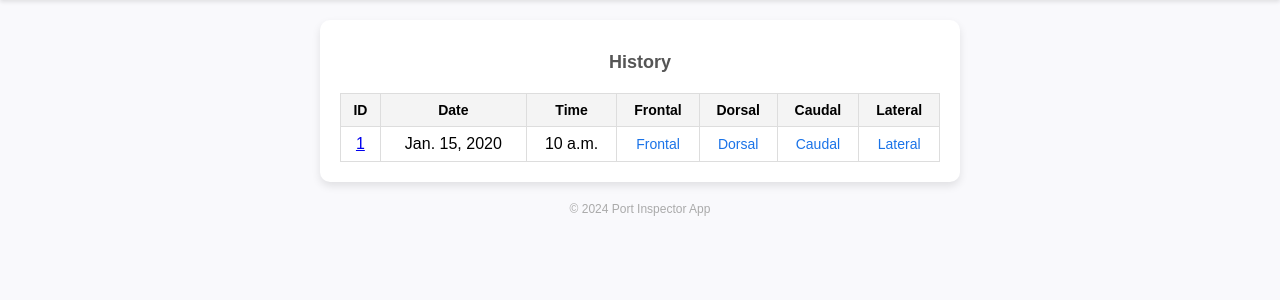
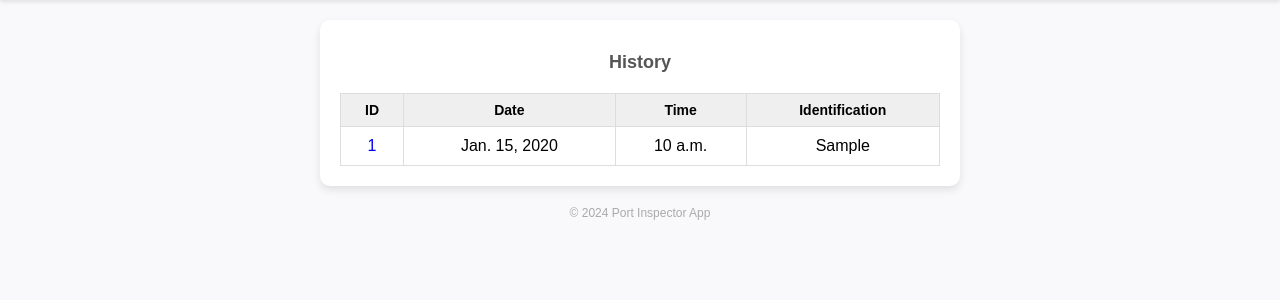
Before and after one commit to usd-cs/COMP-49X-24-25-port-inspector-project, a Django app: template port_inspector/port_inspector_app/templates/history.html in a window 1280 px wide. Shown: the part 39-339 px from the top of the page. Run offline with Django 4.2, Linux system fonts and the light colour scheme; the template is opened without the code that fills it: most values are stand-ins (such as "Sample title", 1, 10 or a date in 2020).

Commit message:
UI Cleanup for history page and header

```diff
--- a/port_inspector/port_inspector_app/templates/history.html
+++ b/port_inspector/port_inspector_app/templates/history.html
@@ -60,7 +60,7 @@
             text-align: center;
         }
         table th {
-            background-color: #f4f4f4;
+            background-color: #efefef;
             font-size: 14px;
         }
         table tr:nth-child(even) {
@@ -69,52 +69,28 @@
         table tr:hover {
             background-color: #f1f1f1;
         }
-        .view-link {
-            color: #1a73e8;
+        table td {
+            padding-top: 10px;
+            padding-bottom: 10px;
+        }
+
+        .table-link {
+            color:#0000ee;
             text-decoration: none;
-            font-size: 14px;
-            cursor: pointer;
+            font-weight: 500;
+            transition: color 0.2s ease, text-decoration 0.2s ease;
         }
-        .view-link:hover {
+
+        .table-link:hover {
+            color: #007bff;
             text-decoration: underline;
         }
 
-        /* Modal Styles */
-        .modal {
-            display: none;
-            position: fixed;
-            top: 0;
-            left: 0;
-            width: 100%;
-            height: 100%;
-            background-color: rgba(0, 0, 0, 0.5);
-            justify-content: center;
-            align-items: center;
+        .table-link {
+            padding: 2px 4px;
+            border-radius: 4px;
         }
-        .modal-content {
-            background-color: white;
-            border-radius: 10px;
-            padding: 20px;
-            text-align: center;
-            position: relative;
-            max-width: 90%;
-        }
-        .modal img {
-            max-width: 100%;
-            max-height: 80vh;
-        }
-        .close-btn {
-            position: absolute;
-            top: 10px;
-            right: 10px;
-            background: none;
-            border: none;
-            font-size: 18px;
-            cursor: pointer;
-        }
-        .close-btn:hover {
-            color: red;
-        }
+
         footer {
             margin-top: 20px;
             font-size: 12px;
@@ -127,7 +103,7 @@
         <a href="/" class="icon">🏠<span>Home</span></a>
         <a href="/history" class="icon">📜<span>History</span></a>
         <a href="/upload" class="icon">📤<span>Upload Photo</span></a>
-        <a href="/logout" class="icon">👤<span>Profile</span></a>
+        <a href="/profile" class="icon">👤<span>Profile</span></a>
         {% if not request.user.is_authenticated %}
         <a href="/login" class="icon">🔒<span>Login</span></a>
         {% endif %}
@@ -143,80 +119,23 @@
                     <th>ID</th>
                     <th>Date</th>
                     <th>Time</th>
-                    <th>Frontal</th>
-                    <th>Dorsal</th>
-                    <th>Caudal</th>
-                    <th>Lateral</th>
+                    <th>Identification</th>
                 </tr>
             </thead>
             <tbody>
                 {% for upload in uploads %}
                 <tr>
-                    <td><a href="{% url 'results' upload.1 %}" target="_blank">{{ upload.0.id }}</a></td>
+                    <td><a class="table-link" href="{% url 'results' upload.1 %}" target="_blank">{{ upload.0.id }}</a></td>
                     <td>{{ upload.0.upload_date.date|default:"No date" }}</td>
                     <td>{{ upload.0.upload_date.time|default:"No time" }}</td>
-                    <td>
-                        {% if upload.0.frontal_image and upload.0.frontal_image.image %}
-                            <a class="view-link" onclick="openModal('{{ MEDIA_URL }}{{ upload.0.frontal_image.image }}')">Frontal</a>
-                        {% else %}
-                            No image
-                        {% endif %}
-                    </td>
-
-                    <td>
-                        {% if upload.0.dorsal_image and upload.0.dorsal_image.image %}
-                            <a class="view-link" onclick="openModal('{{ MEDIA_URL }}{{ upload.0.dorsal_image.image }}')">Dorsal</a>
-                        {% else %}
-                            No image
-                        {% endif %}
-                    </td>
-
-                    <td>
-                        {% if upload.0.caudal_image and upload.0.caudal_image.image %}
-                            <a class="view-link" onclick="openModal('{{ MEDIA_URL }}{{ upload.0.caudal_image.image }}')">Caudal</a>
-                        {% else %}
-                            No image
-                        {% endif %}
-                    </td>
-
-                    <td>
-                        {% if upload.0.lateral_image and upload.0.lateral_image.image %}
-                            <a class="view-link" onclick="openModal('{{ MEDIA_URL }}{{ upload.0.lateral_image.image }}')">Lateral</a>
-                        {% else %}
-                            No image
-                        {% endif %}
-                    </td>
+                    <td>{{ upload.0.final_identification }}</td>
                 </tr>
                 {% endfor %}
             </tbody>
         </table>
     </div>
-
-    <!-- Modal -->
-    <div id="imageModal" class="modal">
-        <div class="modal-content">
-            <button class="close-btn" onclick="closeModal()">×</button>
-            <img id="modalImage" src="" alt="Image Preview">
-        </div>
-    </div>
-
     <footer>
         &copy; 2024 Port Inspector App
     </footer>
-
-    <script>
-        const modal = document.getElementById('imageModal');
-        const modalImage = document.getElementById('modalImage');
-
-        function openModal(imageUrl) {
-            modalImage.src = imageUrl;
-            modal.style.display = 'flex';
-        }
-
-        function closeModal() {
-            modal.style.display = 'none';
-            modalImage.src = '';
-        }
-    </script>
 </body>
 </html>
--- a/port_inspector/port_inspector_app/templates/upload_photo.html
+++ b/port_inspector/port_inspector_app/templates/upload_photo.html
@@ -83,7 +83,7 @@
         <a href="/" class="icon">🏠<span>Home</span></a>
         <a href="/history" class="icon">📜<span>History</span></a>
         <a href="/upload" class="icon">📤<span>Upload Photo</span></a>
-        <a href="/logout" class="icon">👤<span>Profile</span></a>
+        <a href="/profile" class="icon">👤<span>Profile</span></a>
         {% if not request.user.is_authenticated %}
         <a href="/login" class="icon">🔒<span>Login</span></a>
         {% endif %}
--- a/port_inspector/port_inspector_app/views.py
+++ b/port_inspector/port_inspector_app/views.py
@@ -137,12 +137,12 @@ def upload_image(request):
 def view_history(request):
     if request.user.is_authenticated:
         # create empty set of type SpecimenUpload
-        specimen = SpecimenUpload.objects.filter(user=request.user)
+        specimen = SpecimenUpload.objects.filter(user=request.user).order_by('-upload_date')
         uploads = []
         for upload in specimen:
             hashed_ID = signing.dumps(upload.id, salt=settings.SALT_KEY)
             uploads.append((upload, hashed_ID))
-        return render(request, 'history.html', {'uploads': uploads, 'MEDIA_URL': settings.MEDIA_URL})
+        return render(request, 'history.html', {'uploads': uploads})
     else:
         return redirect("/login/")
 
```
Also changed, not shown: port_inspector/port_inspector_app/templates/results.html (+15 -4 lines).
